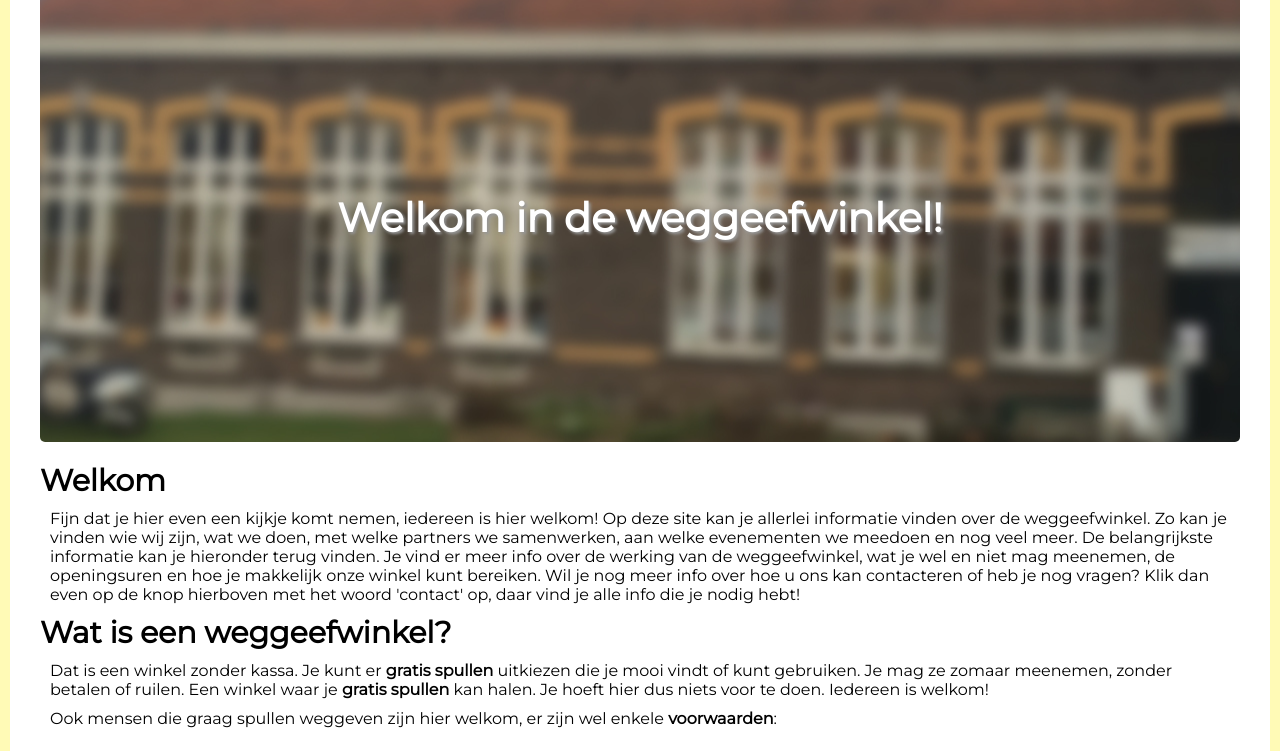
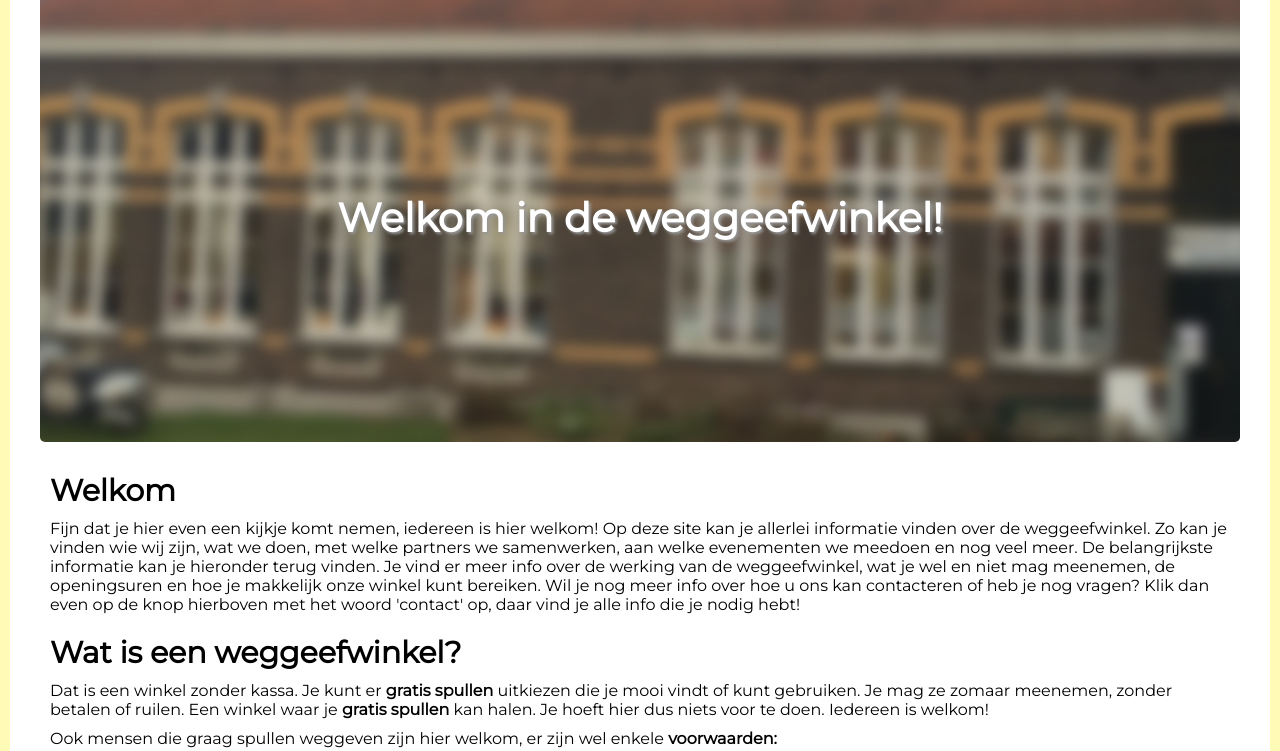
Before and after one commit to meyskens/hgh, a plain HTML site: page index.html in a window 1280 px wide. Shown: the part 132-883 px from the top of the page. Drawn offline with Linux system fonts and the light colour scheme.

Commit message:
Kleine aanpassingen op index

```diff
--- a/index.html
+++ b/index.html
@@ -18,7 +18,6 @@
             	<li class="grid-15 mobile-grid-100"><a href="index.html" class="active">Home</a></li>
     			<li class="grid-15 mobile-grid-100"><a href="overons.html">Over ons</a></li>
     	    	<li class="grid-15 mobile-grid-100"><a href="nieuws.html">Nieuws</a></li>
-    	    	<!--<li class="grid-15 mobile-grid-100"><a href="evenementen.html">Evenementen</a></li>-->
     	    	<li class="grid-15 mobile-grid-100"><a href="fotoalbums.html">Foto's</a></li>
     	    	<li class="grid-15 mobile-grid-100"><a href="partners.html">Partners</a></li>
 				<li class="grid-15 mobile-grid-100"><a href="contact.html">Contact</a></li>
@@ -30,14 +29,17 @@
          </div>
 
          <div>
+         <div class="grid-100">
          	<h2>Welkom</h2>
             <p>Fijn dat je hier even een kijkje komt nemen, iedereen is hier welkom! Op deze site kan je allerlei informatie vinden over de weggeefwinkel. Zo kan je vinden wie wij zijn, wat we doen, met welke partners we samenwerken, aan welke evenementen we meedoen en nog veel meer. De belangrijkste informatie kan je hieronder terug vinden. Je vind er meer info over de werking van de weggeefwinkel, wat je wel en niet mag meenemen, de openingsuren en hoe je makkelijk onze winkel kunt bereiken. Wil je nog meer info over hoe u ons kan contacteren of heb je nog vragen? Klik dan even op de knop hierboven met het woord 'contact' op, daar vind je alle info die je nodig hebt! </p>
+          </div>
 
-
+          <div class="grid-100">
          	<h2>Wat is een weggeefwinkel?</h2>
-      		<p>Dat is een winkel zonder kassa. Je kunt er <strong>gratis spullen</strong> uitkiezen die je mooi vindt of kunt gebruiken. Je mag 			ze zomaar meenemen, zonder
-			betalen of ruilen. Een winkel waar je <strong>gratis spullen</strong> kan halen. Je hoeft hier dus niets voor te doen. Iedereen is 			welkom!</p>
-			<p>Ook mensen die graag spullen weggeven zijn hier welkom, er zijn wel enkele <strong>voorwaarden</strong>:</p>
+      		<p>Dat is een winkel zonder kassa. Je kunt er <strong>gratis spullen</strong> uitkiezen die je mooi vindt of kunt gebruiken. Je mag 			ze zomaar meenemen, zonder betalen of ruilen. Een winkel waar je <strong>gratis spullen</strong> kan halen. Je hoeft hier dus niets voor te doen. Iedereen is 			welkom!
+            </p>
+			<p>Ook mensen die graag spullen weggeven zijn hier welkom, er zijn wel enkele <strong>voorwaarden:</strong></p>
+		</div>
 
 			<div class="grid-100">
 				<h2>Wat mag je brengen?</h2>
@@ -59,21 +61,15 @@
 					</ul>
 				</div>
 
-
-
 				<div class="grid-33">
 					<p><img src="img/collage-watmagwel.png" alt="Collage van artikelen die meegebracht mogen worden" title="Spullen die je mag meenemen" width="350" height="350"/></p>
 				</div>
-
-
 			</div>
-
-
 				<h2>Wat mag je niet brengen?</h2>
 				<div class="grid-66">
 					<p>Spullen die niet bruikbaar of stuk zijn.
 					We aanvaarden ook<strong> geen grote matten</strong> en <strong>geen grote meubels</strong>.
-					Hiervoor kan je terecht in onze Facebook-groep <a href="https://www.facebook.com/groups/425050970916945/?fref=ts">Weggeefgroep Weggeefwinkel Olmen</a>. Vraag er om lid te worden en na aanvaarding kan je 			er foto's posten
+					Hiervoor kan je terecht in onze Facebook-groep <a href="https://www.facebook.com/groups/425050970916945/?fref=ts">Weggeefgroep Weggeefwinkel Olmen</a>. Vraag er om lid te worden en na aanvaarding kan je er foto's posten
 					Van spullen die je wil weggeven. Mensen die geïnteresseerd zijn kunnen
 					jou dan een berichtje sturen.</p>
                     <p>  </p>
@@ -106,7 +102,7 @@
 
          </div>
          <div id="foot" class="grid-100 mobile-grid-100">
-         <p>Keuzeproject 1ITF @ <a href="http://www.thomasmore.be/">Thomas More</a>- prototype ontwikkeld door <a href="http://zalos.eyskens.me/">Zalos Design</a></p>
+         <p>Keuzeproject 1ITF @ <a href="https://www.thomasmore.be/">Thomas More</a> - prototype ontwikkeld door <a href="https://zalos.eyskens.me/">Zalos Design</a></p>
          </div>
  	</div>
 </body>
--- a/styles/hgh.css
+++ b/styles/hgh.css
@@ -6,11 +6,14 @@ body{
 	font-family: 'Montserrat', sans-serif;
 }
 
-body p {margin:10px;}
+p {
+	padding-bottom: 10px;
+}
 
 ul {
 	list-style-type: disc;
 	padding-left: 5%;
+	padding-bottom: 10px;
 }
 
 #head {
```
Also changed, not shown: 1 other file.
